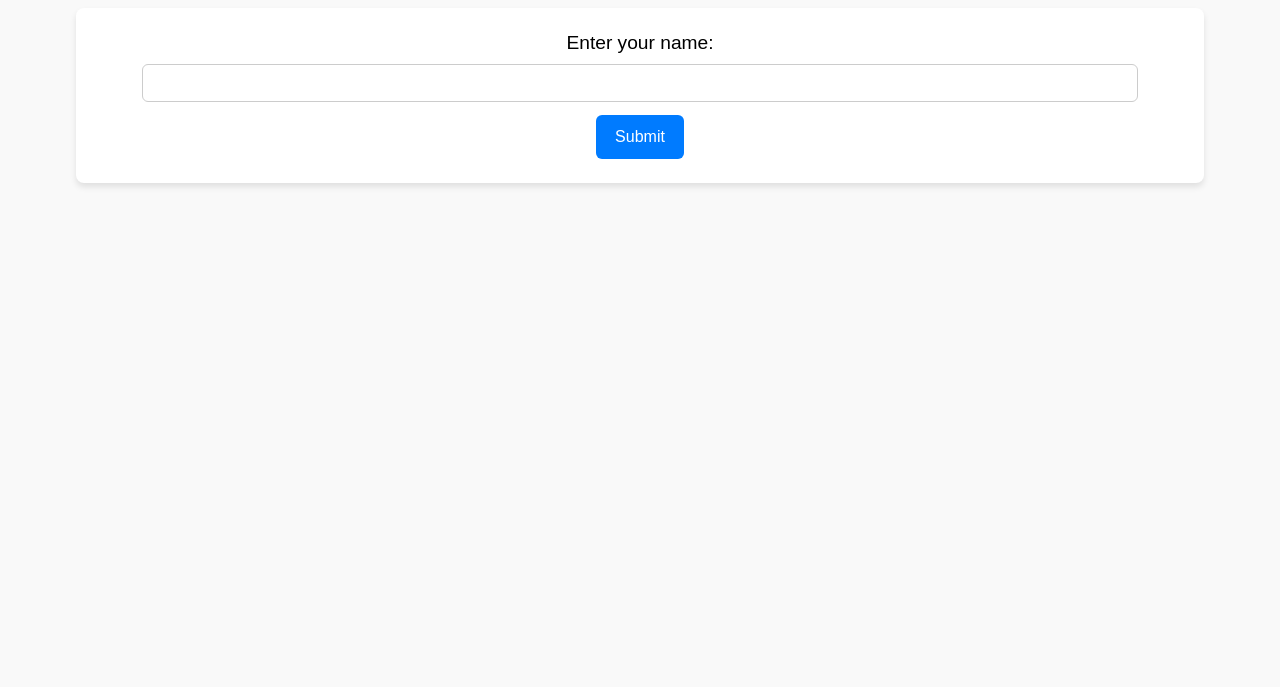
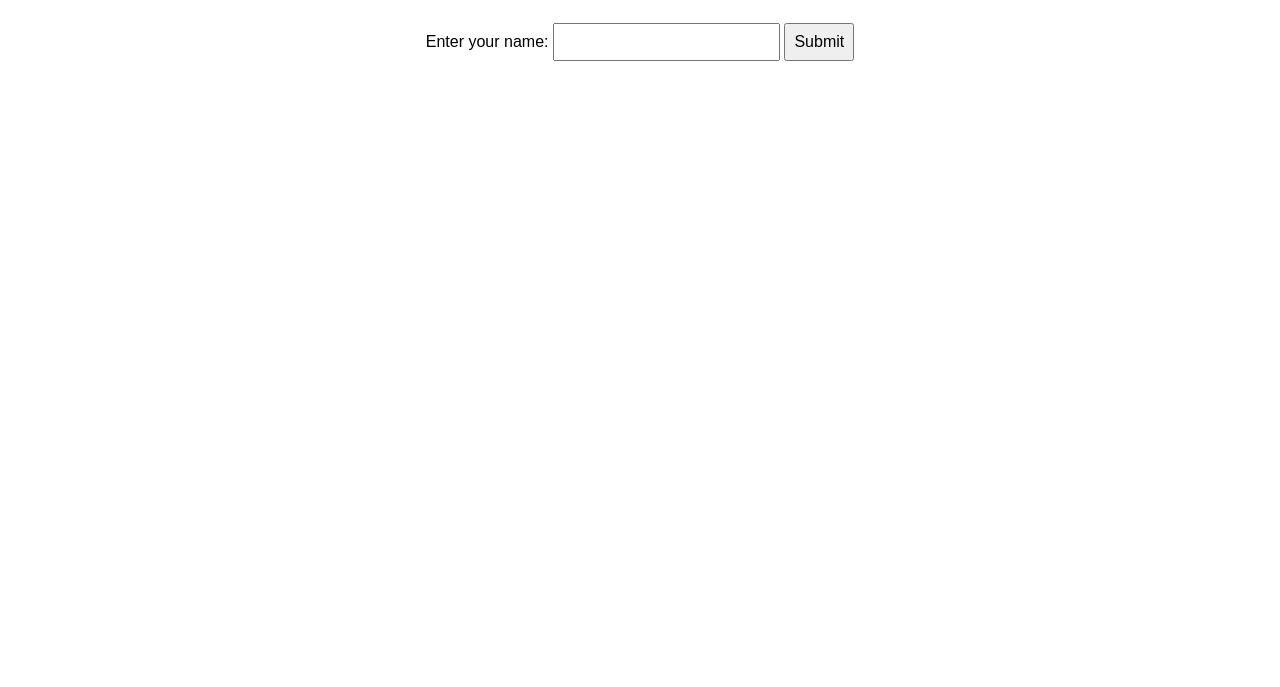
Before and after one commit to brodyenget/sumthing, a plain HTML site: page index.html in a window 1280 px wide. Shown: the part 113-800 px from the top of the page. Drawn offline with Linux system fonts and the light colour scheme.

Commit message:
Update style.css

```diff
--- a/style.css
+++ b/style.css
@@ -2,68 +2,10 @@ body {
   font-family: Arial, sans-serif;
   text-align: center;
   padding: 2em;
-  background-color: #f9f9f9;
 }
 
-h1 {
-  font-size: 1.8em;
-  margin-bottom: 1em;
-  color: #333;
+input, button {
+  padding: 0.5em;
+  margin-top: 1em;
+  font-size: 1em;
 }
-
-form {
-  background: white;
-  padding: 1.5em;
-  border-radius: 8px;
-  box-shadow: 0 4px 6px rgba(0, 0, 0, 0.1);
-  max-width: 90%;
-  margin: auto;
-}
-
-label {
-  font-size: 1.2em;
-  display: block;
-  margin-bottom: 0.5em;
-}
-
-input {
-  width: 90%;
-  padding: 0.8em;
-  margin-bottom: 1em;
-  border: 1px solid #ccc;
-  border-radius: 6px;
-}
-
-button {
-  padding: 0.8em 1.2em;
-  font-size: 1em;
-  background: #007bff;
-  color: white;
-  border: none;
-  border-radius: 6px;
-  cursor: pointer;
-  transition: background 0.3s ease;
-}
-
-button:hover {
-  background: #0056b3;
-}
-
-/* Responsive tweaks */
-@media (max-width: 480px) {
-  body {
-    padding: 1em;
-  }
-
-  h1 {
-    font-size: 1.5em;
-  }
-
-  form {
-    padding: 1em;
-  }
-
-  input, button {
-    font-size: 1em;
-  }
-}
```
